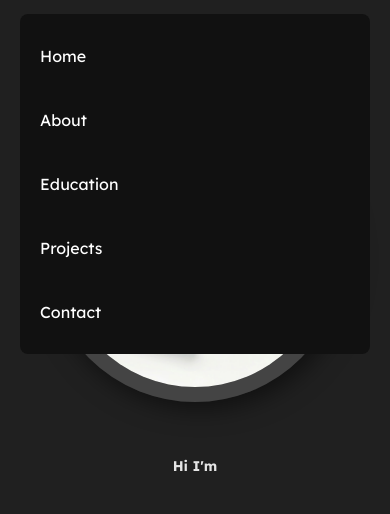
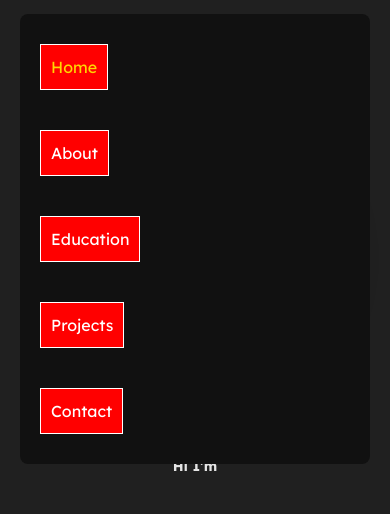
Before and after one commit to badalm06/Portfolio-website, a plain HTML site: page index.html in a window 390 px wide. Both pictures are taken after a click on the element 367 px from the left and 39 px from the top of the page. Shown: the part 56-570 px from the top of the page. Drawn offline with nearby package versions, Linux system fonts and the light colour scheme.

Commit message:
Final Changes

```diff
--- a/script.js
+++ b/script.js
@@ -71,10 +71,22 @@ $(document).ready(function() {
 
 // Toggle menu on hamburger click
 $('#menu-toggle').click(function (e) {
-  e.stopPropagation();
-  $('#nav-menu').toggleClass('active');
+    e.stopPropagation();
+
+    const navMenu = $('#nav-menu');
+
+    if (navMenu.hasClass('active')) {
+        navMenu.removeClass('active');
+    } else {
+        // First remove it forcefully to reset state
+        navMenu.removeClass('active');
+
+        // Small delay to allow reflow
+        setTimeout(() => {
+            navMenu.addClass('active');
+        }, 10);
+    }
 });
-
 
 // Hide menu when clicking any nav link
 $('#nav-menu a').click(function () {
--- a/styles.css
+++ b/styles.css
@@ -528,7 +528,6 @@ profile-photo .img{
   align-items: center;
 }
 
-/* 🔹 Mobile styles */
 @media screen and (max-width: 768px) {
   #menu-toggle {
     display: block;
@@ -558,13 +557,19 @@ profile-photo .img{
   }
 
   #nav-menu li a {
-    color: white;
-    font-size: 16px;
+  background: red;  /* test background */
+  border: 1px solid white;
+  padding: 10px;
+}
+
+  /* #nav-menu li a {
+    color: white !important;
+    font-size: 16px !important;
     text-decoration: none;
-  }
+    display: block !important;
+  } */
 
   #nav-menu li a:hover {
-    color: #fed700;
+    color: #fed700 !important;
   }
-
 }
```
